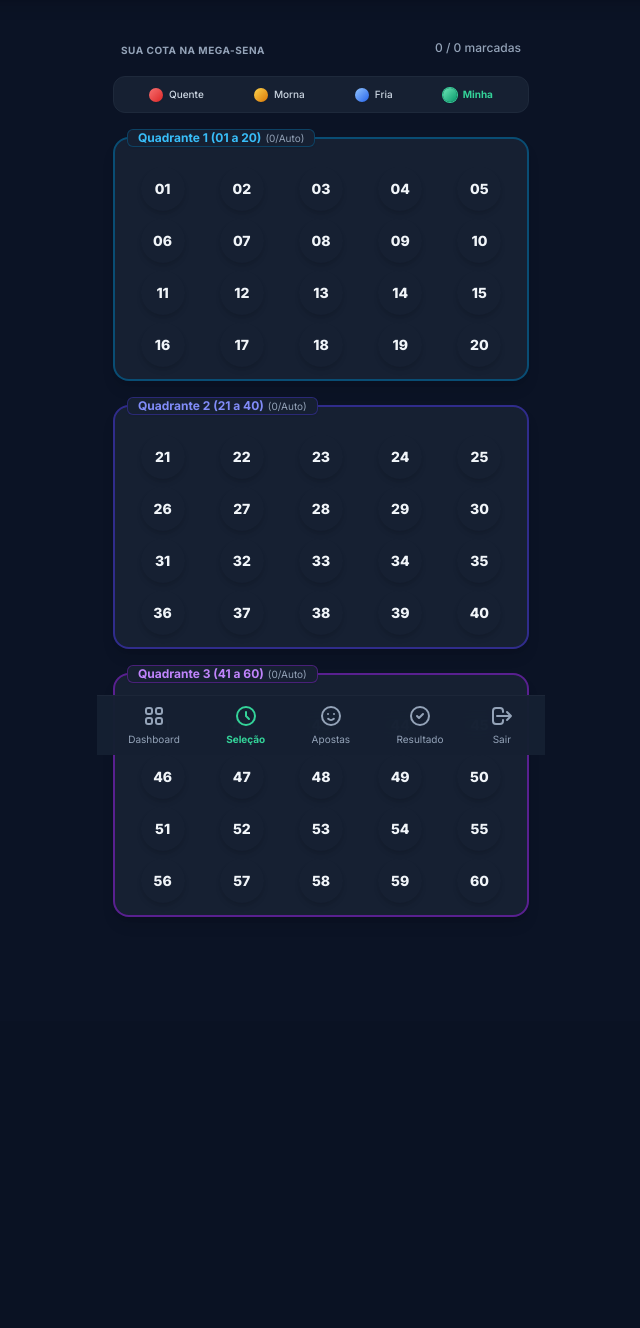
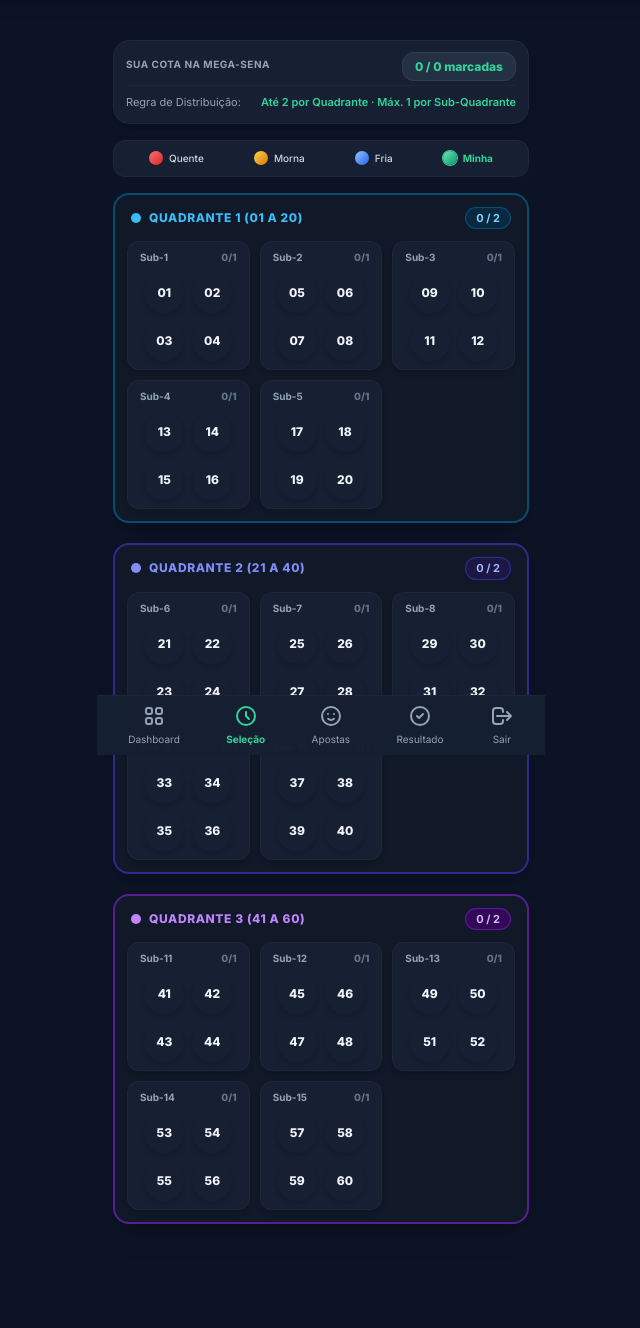
Before and after one commit to dartur1981/lotolab_v2, a Laravel app: page /pwa/megasena/selecao in a window 1280 px wide. Shown: the part 45-1373 px from the top of the page, without its empty margins (319-959 px from the left). Before the commit the page ends 962 px from the top, so only its background shows below. Run offline with Laravel 12, Linux system fonts and the light colour scheme; some libraries are stand-ins or nearby versions.

Commit message:
feat(pwa): aplicar regra e visualizacao dos 15 sub-quadrantes no volante da Mega-Sena

```diff
--- a/web/app/Livewire/Pwa/Megasena/Volante.php
+++ b/web/app/Livewire/Pwa/Megasena/Volante.php
@@ -18,6 +18,16 @@ class Volante extends Component
     public int $limitePessoal = 0;
     public ?array $bolaoAtivo = null;
     public bool $isLocked = false;
+
+    public array $stats = [
+        'q1' => 0,
+        'q2' => 0,
+        'q3' => 0,
+        'subs' => [],
+        'pares' => 0,
+        'impares' => 0,
+        'soma' => 0,
+    ];
 
     public function mount()
     {
@@ -88,6 +98,42 @@ class Volante extends Component
         $totalSelecionadas = count($this->minhasDezenas) + count($this->dezenasOutros);
         $totalBolao = $this->bolaoAtivo['total_numeros'] ?? 60;
         $this->isLocked = ($this->bolaoAtivo['status'] == 2) || ($totalSelecionadas >= $totalBolao);
+
+        $this->calcularStats();
+    }
+
+    public function calcularStats()
+    {
+        $q1 = $q2 = $q3 = $pares = $soma = 0;
+        $subs = array_fill(1, 15, 0);
+
+        foreach ($this->minhasDezenas as $d) {
+            $soma += $d;
+            if ($d % 2 == 0) $pares++;
+
+            if ($d <= 20) {
+                $q1++;
+            } elseif ($d <= 40) {
+                $q2++;
+            } else {
+                $q3++;
+            }
+
+            $subIndex = (int) floor(($d - 1) / 4) + 1;
+            if (isset($subs[$subIndex])) {
+                $subs[$subIndex]++;
+            }
+        }
+
+        $this->stats = [
+            'q1' => $q1,
+            'q2' => $q2,
+            'q3' => $q3,
+            'subs' => $subs,
+            'pares' => $pares,
+            'impares' => count($this->minhasDezenas) - $pares,
+            'soma' => $soma,
+        ];
     }
 
     public function toggleDezena(int $num)
@@ -115,31 +161,42 @@ class Volante extends Component
             return;
         }
 
-        // Limite pessoal
+        // Limite pessoal da cota
         if ($this->limitePessoal > 0 && count($this->minhasDezenas) >= $this->limitePessoal) {
             $this->dispatch('toast', message: "Você já atingiu sua cota de {$this->limitePessoal} dezenas!", type: 'error');
             return;
         }
 
-        // Validação de Quadrante Global do Bolão (Q1, Q2, Q3)
-        $todasDezenasComNova = array_merge($this->minhasDezenas, $this->dezenasOutros, [$num]);
+        // Recalcula stats atuais das minhas dezenas
+        $this->calcularStats();
 
-        $q1Count = count(array_filter($todasDezenasComNova, fn($d) => $d <= 20));
-        $q2Count = count(array_filter($todasDezenasComNova, fn($d) => $d >= 21 && $d <= 40));
-        $q3Count = count(array_filter($todasDezenasComNova, fn($d) => $d >= 41 && $d <= 60));
-
-        if ($num <= 20 && isset($this->bolaoAtivo['max_quadrante_1']) && $q1Count > (int)$this->bolaoAtivo['max_quadrante_1']) {
-            $this->dispatch('toast', message: "Limite do Quadrante 1 (01 a 20) atingido no bolão!", type: 'error');
-            return;
+        // Validação da Quantidade Permitida por Quadrante (Q1, Q2, Q3) na cota do usuário
+        if ($num <= 20) {
+            $maxQ = (int) ($this->bolaoAtivo['max_quadrante_1'] ?? 2);
+            if ($maxQ > 0 && $this->stats['q1'] >= $maxQ) {
+                $this->dispatch('toast', message: "Limite atingido: máximo de {$maxQ} número(s) no Quadrante 1 (01 a 20).", type: 'error');
+                return;
+            }
+        } elseif ($num <= 40) {
+            $maxQ = (int) ($this->bolaoAtivo['max_quadrante_2'] ?? 2);
+            if ($maxQ > 0 && $this->stats['q2'] >= $maxQ) {
+                $this->dispatch('toast', message: "Limite atingido: máximo de {$maxQ} número(s) no Quadrante 2 (21 a 40).", type: 'error');
+                return;
+            }
+        } else {
+            $maxQ = (int) ($this->bolaoAtivo['max_quadrante_3'] ?? 2);
+            if ($maxQ > 0 && $this->stats['q3'] >= $maxQ) {
+                $this->dispatch('toast', message: "Limite atingido: máximo de {$maxQ} número(s) no Quadrante 3 (41 a 60).", type: 'error');
+                return;
+            }
         }
 
-        if ($num >= 21 && $num <= 40 && isset($this->bolaoAtivo['max_quadrante_2']) && $q2Count > (int)$this->bolaoAtivo['max_quadrante_2']) {
-            $this->dispatch('toast', message: "Limite do Quadrante 2 (21 a 40) atingido no bolão!", type: 'error');
-            return;
-        }
+        // Validação da Quantidade Permitida por Sub-Quadrante (Bloco 2x2)
+        $subIndex = (int) floor(($num - 1) / 4) + 1;
+        $maxSub = (int) ($this->bolaoAtivo['max_sub_quadrante'] ?? 1);
 
-        if ($num >= 41 && isset($this->bolaoAtivo['max_quadrante_3']) && $q3Count > (int)$this->bolaoAtivo['max_quadrante_3']) {
-            $this->dispatch('toast', message: "Limite do Quadrante 3 (41 a 60) atingido no bolão!", type: 'error');
+        if ($maxSub > 0 && ($this->stats['subs'][$subIndex] ?? 0) >= $maxSub) {
+            $this->dispatch('toast', message: "Limite atingido: máximo de {$maxSub} número(s) no Sub-Quadrante {$subIndex}.", type: 'error');
             return;
         }
 
@@ -162,20 +219,72 @@ class Volante extends Component
                 'updated_at' => now(),
             ]);
 
+        $this->calcularStats();
+        $this->verificarConclusaoBolao();
+
         $this->dispatch('toast', message: 'Dezena salva com sucesso!', type: 'success');
+    }
+
+    public function verificarConclusaoBolao()
+    {
+        if (!$this->bolaoAtivo || $this->bolaoAtivo['status'] == 2) return;
+
+        $registros = DB::table('megasena_bolao_user')
+            ->where('megasena_bolao_id', $this->bolaoId)
+            ->get();
+
+        $totalMarcadas = 0;
+        foreach ($registros as $r) {
+            $selecionadas = json_decode($r->numeros_selecionados, true) ?? [];
+            $totalMarcadas += count($selecionadas);
+        }
+
+        $totalBolao = $this->bolaoAtivo['total_numeros'] ?? 60;
+        if ($totalMarcadas >= $totalBolao) {
+            Bolao::where('id', $this->bolaoId)->update(['status' => 2]);
+            $this->bolaoAtivo['status'] = 2;
+            $this->isLocked = true;
+            $this->dispatch('toast', message: 'Bolão completo e encerrado!', type: 'success');
+        }
     }
 
     public function render()
     {
-        $todas = array_merge($this->minhasDezenas, $this->dezenasOutros);
-        $q1 = count(array_filter($todas, fn($d) => $d <= 20));
-        $q2 = count(array_filter($todas, fn($d) => $d >= 21 && $d <= 40));
-        $q3 = count(array_filter($todas, fn($d) => $d >= 41 && $d <= 60));
+        $maxQ1 = (int) ($this->bolaoAtivo['max_quadrante_1'] ?? 2);
+        $maxQ2 = (int) ($this->bolaoAtivo['max_quadrante_2'] ?? 2);
+        $maxQ3 = (int) ($this->bolaoAtivo['max_quadrante_3'] ?? 2);
+        $maxSub = (int) ($this->bolaoAtivo['max_sub_quadrante'] ?? 1);
+
+        $quadrantesDef = [
+            [
+                'id' => 1,
+                'label' => 'Quadrante 1 (01 a 20)',
+                'count' => $this->stats['q1'],
+                'max' => $maxQ1,
+                'sub_start' => 1,
+                'sub_end' => 5,
+            ],
+            [
+                'id' => 2,
+                'label' => 'Quadrante 2 (21 a 40)',
+                'count' => $this->stats['q2'],
+                'max' => $maxQ2,
+                'sub_start' => 6,
+                'sub_end' => 10,
+            ],
+            [
+                'id' => 3,
+                'label' => 'Quadrante 3 (41 a 60)',
+                'count' => $this->stats['q3'],
+                'max' => $maxQ3,
+                'sub_start' => 11,
+                'sub_end' => 15,
+            ],
+        ];
 
         return view('livewire.pwa.megasena.volante', [
-            'q1Count' => $q1,
-            'q2Count' => $q2,
-            'q3Count' => $q3,
+            'quadrantesDef' => $quadrantesDef,
+            'maxSub' => $maxSub,
         ])->layout('components.layouts.pwa', [
             'title' => 'Volante Mega-Sena - LotoLab',
             'showNav' => true,
--- a/web/resources/views/livewire/pwa/megasena/volante.blade.php
+++ b/web/resources/views/livewire/pwa/megasena/volante.blade.php
@@ -18,14 +18,14 @@
                 if (this.minhas.includes(num)) {
                     return 'background: #059669; color: white; outline: 2px solid #10b981; outline-offset: 2px;';
                 }
-                return 'opacity: 0.4; cursor: not-allowed;';
+                return 'opacity: 0.35; cursor: not-allowed;';
             }
 
             if (this.minhas.includes(num)) {
-                return 'background: radial-gradient(circle at 35% 35%, #86efac, #16a34a 55%, #14532d); color: white; outline: 2px solid #22c55e; outline-offset: 2px; box-shadow: 0 0 14px rgba(34,197,94,0.6);';
+                return 'background: radial-gradient(circle at 35% 35%, #86efac, #16a34a 55%, #14532d); color: white; outline: 2px solid #22c55e; outline-offset: 2px; box-shadow: 0 0 12px rgba(34,197,94,0.6);';
             }
             if (this.outros.includes(num)) {
-                return 'background: #334155; color: #94a3b8; opacity: 0.5; cursor: not-allowed;';
+                return 'background: #334155; color: #94a3b8; opacity: 0.45; cursor: not-allowed;';
             }
 
             const temp = this.tendencias[num] || 'frio';
@@ -47,13 +47,14 @@
             <div
                 x-text="toast.message"
                 :class="toast.type === 'success' ? 'bg-emerald-600 text-white' : 'bg-rose-600 text-white'"
-                class="px-4 py-2 rounded-xl text-xs font-bold shadow-xl border border-white/20 transition-all duration-300 transform translate-y-0"
+                class="px-4 py-2.5 rounded-xl text-xs font-bold shadow-2xl border border-white/20 transition-all duration-300 transform translate-y-0 text-center max-w-sm pointer-events-auto"
             ></div>
         </template>
     </div>
 
-    <!-- Top Bar / Header de Status da Cota -->
-    <div class="flex justify-between items-end px-2">
+    <!-- Top Bar / Header de Status da Cota e Regras -->
+    <div class="bg-[#162032] border border-slate-800 rounded-2xl p-3 shadow-lg space-y-2">
+        <div class="flex justify-between items-center">
             <div>
                 <span class="text-[10px] font-bold uppercase tracking-wider text-slate-400 block">Sua Cota na Mega-Sena</span>
                 <div class="text-sm font-bold text-white mt-0.5">
@@ -69,8 +70,18 @@
                 </div>
             </div>
 
-        <div class="text-right text-xs text-slate-400 font-medium mb-1">
-            <span>{{ count($minhasDezenas) }} / {{ $limitePessoal }} marcadas</span>
+            <div class="text-right">
+                <span class="text-xs font-extrabold px-3 py-1.5 rounded-xl bg-[#243044] border border-slate-700/80 text-emerald-400">
+                    {{ count($minhasDezenas) }} / {{ $limitePessoal }} marcadas
+                </span>
+            </div>
+        </div>
+
+        <div class="pt-2 border-t border-slate-800/80 flex items-center justify-between text-[11px] text-slate-300">
+            <span class="text-slate-400">Regra de Distribuição:</span>
+            <span class="font-semibold text-emerald-400">
+                Até 2 por Quadrante · Máx. {{ $maxSub }} por Sub-Quadrante
+            </span>
         </div>
     </div>
 
@@ -94,69 +105,76 @@
         </div>
     </div>
 
-    <!-- Volante 1 a 60 Dividido em 3 Quadrantes -->
-    <div class="space-y-4">
+    <!-- Os 3 Quadrantes com 5 Sub-Quadrantes (Blocos 2x2) cada -->
+    <div class="space-y-5">
+        @foreach($quadrantesDef as $q)
+            @php
+                $qColor = match($q['id']) {
+                    1 => ['border' => 'border-sky-800/80', 'text' => 'text-sky-400', 'badge' => 'bg-sky-950/80 text-sky-300 border-sky-700/60'],
+                    2 => ['border' => 'border-indigo-800/80', 'text' => 'text-indigo-400', 'badge' => 'bg-indigo-950/80 text-indigo-300 border-indigo-700/60'],
+                    default => ['border' => 'border-purple-800/80', 'text' => 'text-purple-400', 'badge' => 'bg-purple-950/80 text-purple-300 border-purple-700/60'],
+                };
+            @endphp
 
-        <!-- Quadrante 1 (01 a 20) -->
-        <fieldset class="border-2 border-sky-800/80 rounded-2xl p-3 bg-[#162032] relative shadow-lg">
-            <legend class="text-xs font-bold text-sky-400 px-2.5 bg-[#162032] rounded-md border border-sky-800/60 shadow-sm flex items-center gap-1">
-                <span>Quadrante 1 (01 a 20)</span>
-                <span class="text-[10px] text-slate-400 font-normal">({{ $q1Count }}/{{ $bolaoAtivo['max_quadrante_1'] ?? 'Auto' }})</span>
-            </legend>
-            <div class="grid grid-cols-5 gap-2 justify-items-center pt-2">
-                @for ($n = 1; $n <= 20; $n++)
+            <div class="border-2 {{ $qColor['border'] }} rounded-2xl p-3 bg-[#111827] shadow-xl relative">
+
+                <!-- Cabeçalho do Quadrante -->
+                <div class="flex items-center justify-between mb-3 px-1">
+                    <div class="flex items-center gap-2">
+                        <span class="w-2.5 h-2.5 rounded-full {{ $q['id'] == 1 ? 'bg-sky-400' : ($q['id'] == 2 ? 'bg-indigo-400' : 'bg-purple-400') }}"></span>
+                        <h3 class="text-xs font-black uppercase tracking-wider {{ $qColor['text'] }}">
+                            {{ $q['label'] }}
+                        </h3>
+                    </div>
+
+                    <span class="text-[11px] font-bold px-2.5 py-0.5 rounded-full border {{ $qColor['badge'] }}">
+                        {{ $q['count'] }} / {{ $q['max'] }}
+                    </span>
+                </div>
+
+                <!-- Grid de 5 Sub-Quadrantes (Blocos 2x2) -->
+                <div class="grid grid-cols-2 sm:grid-cols-3 gap-2.5">
+                    @for($subIdx = $q['sub_start']; $subIdx <= $q['sub_end']; $subIdx++)
+                        @php
+                            $startNum = ($subIdx - 1) * 4 + 1;
+                            $n1 = $startNum;
+                            $n2 = $startNum + 1;
+                            $n3 = $startNum + 2;
+                            $n4 = $startNum + 3;
+                            $subCount = $stats['subs'][$subIdx] ?? 0;
+                            $isFull = $subCount >= $maxSub && $maxSub > 0;
+                        @endphp
+
+                        <div class="bg-[#162032] border {{ $isFull ? 'border-emerald-500/70 shadow-emerald-950/50' : 'border-slate-800/90' }} rounded-xl p-2 flex flex-col items-center justify-between shadow-md transition-all">
+
+                            <!-- Header do Sub-Quadrante -->
+                            <div class="w-full flex items-center justify-between text-[10px] mb-2 px-1">
+                                <span class="font-bold text-slate-400">Sub-{{ $subIdx }}</span>
+                                <span class="font-extrabold {{ $isFull ? 'text-emerald-400' : ($subCount > 0 ? 'text-amber-400' : 'text-slate-500') }}">
+                                    {{ $subCount }}/{{ $maxSub }}
+                                </span>
+                            </div>
+
+                            <!-- Grade 2x2 do Sub-Quadrante -->
+                            <div class="grid grid-cols-2 gap-2 justify-items-center">
+                                @foreach([$n1, $n2, $n3, $n4] as $dezena)
                                     <button
                                         type="button"
-                        wire:click="toggleDezena({{ $n }})"
-                        :style="getBallStyle({{ $n }})"
-                        class="w-11 h-11 rounded-full flex items-center justify-center font-extrabold text-sm shadow-md transition-all active:scale-90"
+                                        wire:click="toggleDezena({{ $dezena }})"
+                                        :style="getBallStyle({{ $dezena }})"
+                                        class="w-10 h-10 rounded-full flex items-center justify-center font-extrabold text-xs shadow-md transition-all active:scale-90"
                                     >
-                        {{ str_pad($n, 2, '0', STR_PAD_LEFT) }}
+                                        {{ str_pad($dezena, 2, '0', STR_PAD_LEFT) }}
                                     </button>
-                @endfor
-            </div>
-        </fieldset>
-
-        <!-- Quadrante 2 (21 a 40) -->
-        <fieldset class="border-2 border-indigo-800/80 rounded-2xl p-3 bg-[#162032] relative shadow-lg">
-            <legend class="text-xs font-bold text-indigo-400 px-2.5 bg-[#162032] rounded-md border border-indigo-800/60 shadow-sm flex items-center gap-1">
-                <span>Quadrante 2 (21 a 40)</span>
-                <span class="text-[10px] text-slate-400 font-normal">({{ $q2Count }}/{{ $bolaoAtivo['max_quadrante_2'] ?? 'Auto' }})</span>
-            </legend>
-            <div class="grid grid-cols-5 gap-2 justify-items-center pt-2">
-                @for ($n = 21; $n <= 40; $n++)
-                    <button
-                        type="button"
-                        wire:click="toggleDezena({{ $n }})"
-                        :style="getBallStyle({{ $n }})"
-                        class="w-11 h-11 rounded-full flex items-center justify-center font-extrabold text-sm shadow-md transition-all active:scale-90"
-                    >
-                        {{ str_pad($n, 2, '0', STR_PAD_LEFT) }}
-                    </button>
-                @endfor
-            </div>
-        </fieldset>
-
-        <!-- Quadrante 3 (41 a 60) -->
-        <fieldset class="border-2 border-purple-800/80 rounded-2xl p-3 bg-[#162032] relative shadow-lg">
-            <legend class="text-xs font-bold text-purple-400 px-2.5 bg-[#162032] rounded-md border border-purple-800/60 shadow-sm flex items-center gap-1">
-                <span>Quadrante 3 (41 a 60)</span>
-                <span class="text-[10px] text-slate-400 font-normal">({{ $q3Count }}/{{ $bolaoAtivo['max_quadrante_3'] ?? 'Auto' }})</span>
-            </legend>
-            <div class="grid grid-cols-5 gap-2 justify-items-center pt-2">
-                @for ($n = 41; $n <= 60; $n++)
-                    <button
-                        type="button"
-                        wire:click="toggleDezena({{ $n }})"
-                        :style="getBallStyle({{ $n }})"
-                        class="w-11 h-11 rounded-full flex items-center justify-center font-extrabold text-sm shadow-md transition-all active:scale-90"
-                    >
-                        {{ str_pad($n, 2, '0', STR_PAD_LEFT) }}
-                    </button>
-                @endfor
-            </div>
-        </fieldset>
-
+                                @endforeach
                             </div>
 
                         </div>
+                    @endfor
+                </div>
+
+            </div>
+        @endforeach
+    </div>
+
+</div>
```
Also changed, not shown: web/resources/views/livewire/pwa/megasena/dashboard.blade.php (+10 -2 lines). Lines whose indentation alone changed are shown as unchanged.
